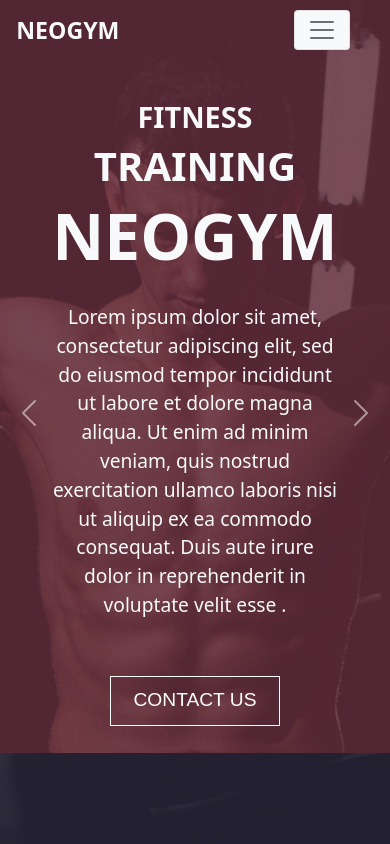
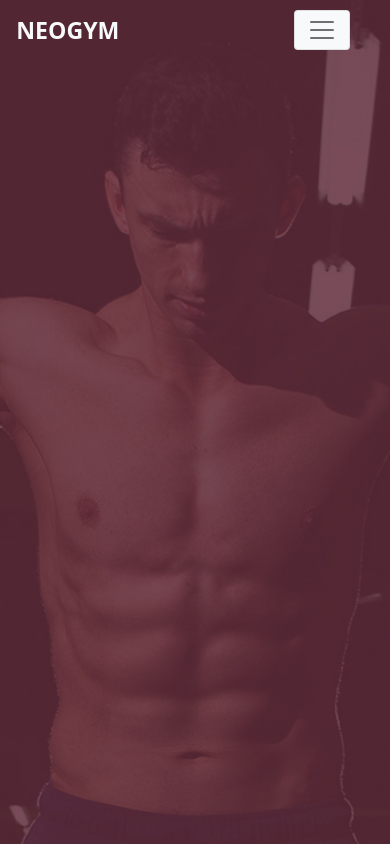
Before and after one commit to Nirvik-Roy/CodSoft-Task-2, a React (Create React App) app: page / in a window 390 px wide. Built offline with nearby package versions, Linux system fonts and the light colour scheme.

Commit message:
My Eight Commit

```diff
--- a/src/index.css
+++ b/src/index.css
@@ -11,6 +11,7 @@ html{
     height: 100%;
     margin: 0;
     padding: 0;
+
 }
 body{
     height: 100%;
@@ -37,6 +38,7 @@ body{
    background-size: cover;
    background-attachment: fixed;
    background-image: url('./Images/hero-bg.jpg');
+   min-height: 100vh;
 }
 .hero_main1{
     background-image: url('./Images/hero-bg.jpg');
@@ -235,7 +237,7 @@ body{
         margin: 0;
         padding: 0;
         width: 100%;
-        height: 100%;
+        min-height: 100vh;
     }
     .hero_main{
         /* height: 100vh; */
@@ -249,6 +251,7 @@ body{
     .hero_main1{
         background-position:center;
    background-attachment: fixed;
+   min-height: 100vh;
     }
     .active1{
         position: relative;
@@ -516,12 +519,12 @@ body{
         margin: 0;
         padding: 0;
         width: 100%;
-        height: 100%;
+        min-height: 100vh;
     }
     .hero_main{
         z-index: 999;
         /* height: 100vh; */
-        height: 100%;
+        min-height: 100vh;
         background-repeat: no-repeat;
         background-position: center;
         background-attachment: fixed;
```
